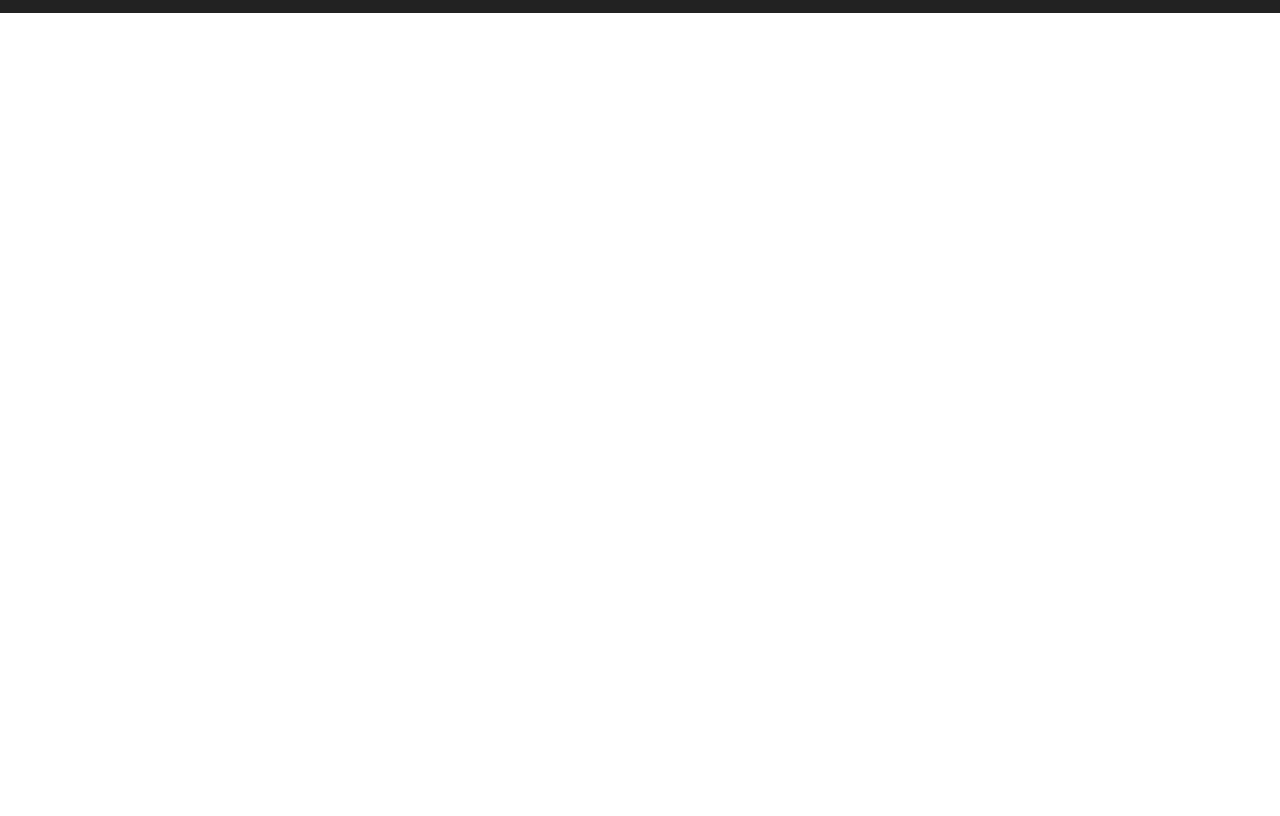
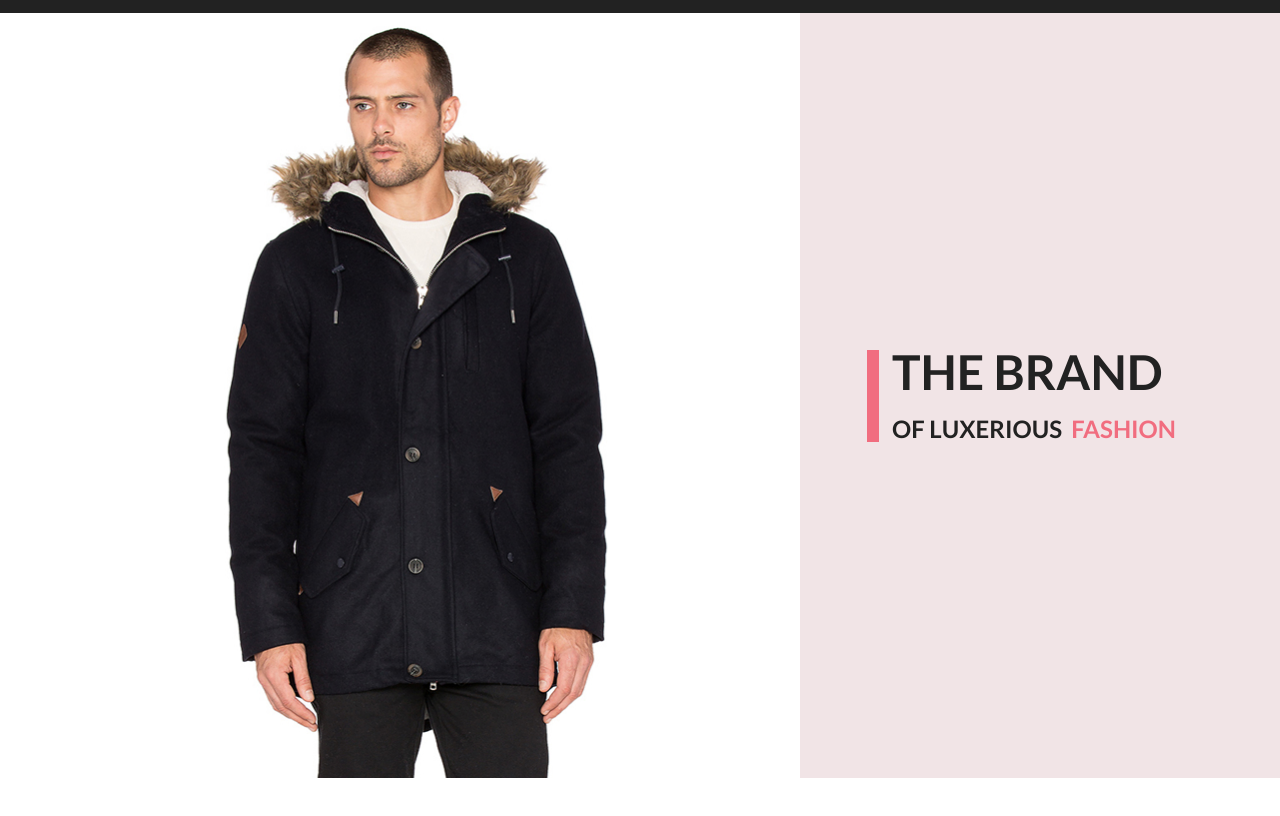
Before and after one commit to yana-collab/Shop, a plain HTML site: page index.html in a window 1280 px wide. Shown: the part 62-878 px from the top of the page. Before the commit the page ends 800 px from the top, so only its background shows below. Drawn offline with Linux system fonts and the light colour scheme.

Commit message:
main section
Started making main section. Made html struction of dropdown without style and positioning.

```diff
--- a/css/style.css
+++ b/css/style.css
@@ -1,5 +1,8 @@
 :root {
     --black-color: #222222;
+}
+body {
+    font-family: 'Lato', sans-serif;
 }
 .container {
     width: 1140px;
@@ -37,4 +40,84 @@ margin: 0 41px 0 0;
 .header_navigation {
     position: absolute;
     display: none;
+    width: 232px;
+    height: 764px;
+    left: 1368px;
+    top: 75px;
+    background: #FFFFFF;
+
+
 }
+.header_navigation-title {
+    width: 55px;
+    height: 17px;
+    left: 1402px;
+    top: 112px;
+}
+.header__navigation-item {
+    color: #F16D7F;
+    width: 82px;
+    height: 17px;
+    left: 1401px;
+    top: 303px;
+    font-size: 14px;
+    line-height: 17px;
+}
+.header__navigation-sub-list-link {
+    text-decoration: none;
+    width: 79.4px;
+    height: 17px;
+    left: 1422.5px;
+    top: 332px;
+    font-size: 14px;
+    line-height: 17px;
+    color: #6F6E6E;
+
+}
+.name {
+    background: #F1E4E6;
+    display: flex;
+
+}
+.name-title {
+    width:100%;
+    padding-top: 335px;
+}
+.name-title-content {
+    font-weight: 900;
+    font-size: 48px;
+    color: #222222;
+    width: 377px;
+    text-transform: uppercase;
+    height: 93px;
+   margin-left: 92px;
+
+}
+.name-title-content::before {
+    position: absolute;
+    content:url(../img/stick.svg);
+    color:#F16D7F;
+    width: 12px;
+    height: 100%;
+    left:867px;
+    top:412px;
+
+
+
+
+}
+.name-title-span {
+    font-weight: 700;
+    font-size: 24px;
+    line-height: 38px;
+    color: #222222;
+    text-transform: uppercase;
+
+}
+.name-title-span-pink {
+    font-weight: 700;
+    font-size: 24px;
+    line-height: 38px;
+    color:#F16D7F;
+    text-transform: uppercase;
+}
--- a/index.html
+++ b/index.html
@@ -6,6 +6,8 @@
     <title>Магазин</title>
     <link rel="stylesheet" href="css/reset.css">
     <link rel="stylesheet" href="css/style.css">
+    <link rel="preconnect" href="https://fonts.gstatic.com">
+    <link href="https://fonts.googleapis.com/css2?family=Lato:wght@300;400;700&display=swap" rel="stylesheet">
 </head>
 <body>
   <header class="header">
@@ -87,7 +89,15 @@
         </nav>
       </div>
   </header>
-  <main></main>
+  <main>
+      <section class="name">
+          <img src="img/namebg.jpg" alt="мужчина в пальто" class="name img" width="800" height="765">
+          <div class="name-title">
+              <h1 class="name-title-content">THE BRAND<br><span class="name-title-span">OF LUXERIOUS</span>
+                <span class="name-title-span-pink">FASHION</span> </h1>
+          </div>
+      </section>
+  </main>
   <footer></footer>
 </body>
 </html>
```
Also changed, not shown: img/for kid.jpg (renamed from img/Rectangle 30-2.jpg), img/girl.jpg (renamed from img/Layer 43.jpg), img/hipster.jpg (renamed from img/Rectangle 15 copy.jpg), img/man.jpg (renamed from img/Rectangle 30.jpg), img/man.svg (deleted), img/namebg.jpg (added), img/stick.svg (added), 1 other file.
